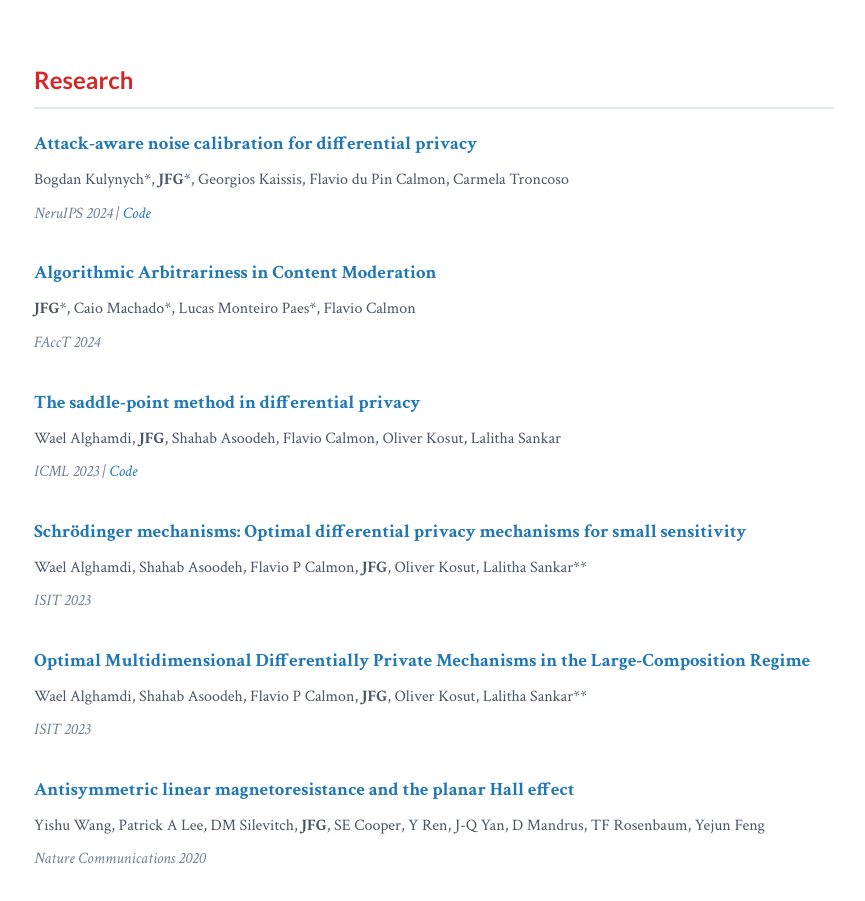
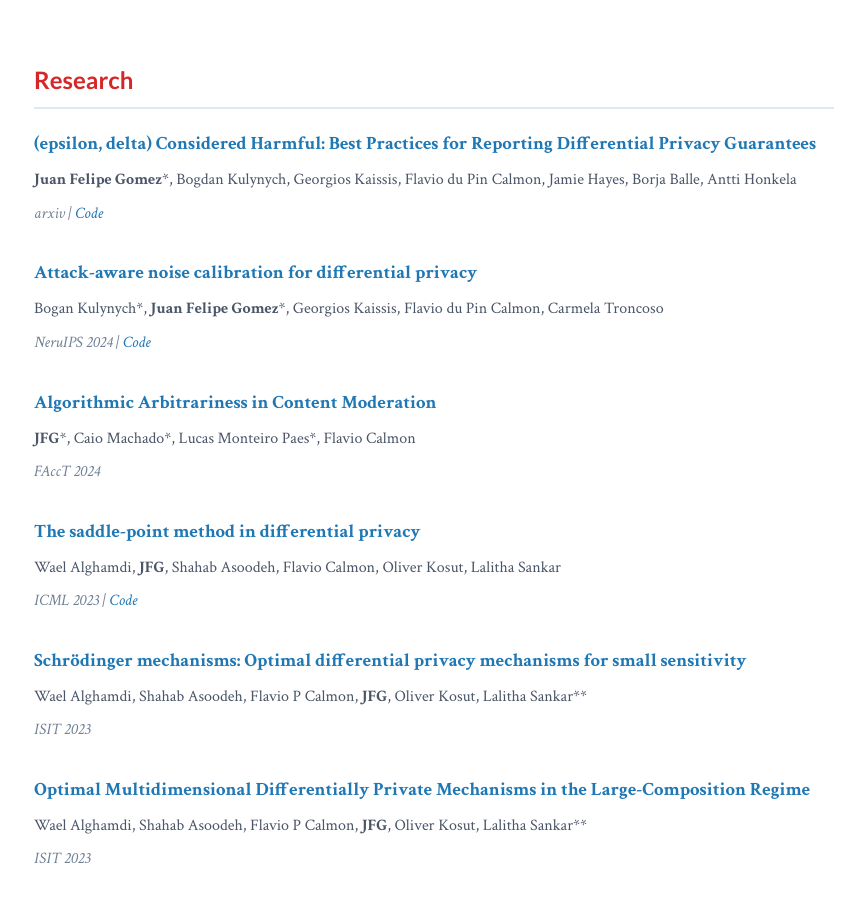
Before and after one commit to Felipe-Gomez/felipe-gomez.github.io, a plain HTML site: page index.html in a window 1280 px wide. Shown: the part 986-1887 px from the top of the page, without its empty margins (206-1071 px from the left). Drawn offline with Linux system fonts and the light colour scheme.

Commit message:
Update index.html
Updated papers

```diff
--- a/index.html
+++ b/index.html
@@ -81,9 +81,18 @@
 
             <section id="research">
                 <h2>Research</h2>
+		<div class="paper">
+                    <h3><a href="https://arxiv.org/abs/2503.10945">(epsilon, delta) Considered Harmful: Best Practices for Reporting Differential Privacy Guarantees</a></h3>
+                    <p class="authors"><strong>Juan Felipe Gomez</strong>*, Bogdan Kulynych, Georgios Kaissis,
+                    Flavio du Pin Calmon, Jamie Hayes, Borja Balle, Antti Honkela</p>
+                    <p class="venue">arxiv |
+                    <span class="paper-links">
+                        <a href="https://github.com/Felipe-Gomez/gdp-numeric">Code</a>
+                    </span>
+                </div>
                 <div class="paper">
                     <h3><a href="https://arxiv.org/abs/2407.02191">Attack-aware noise calibration for differential privacy</a></h3>
-                    <p class="authors">Bogdan Kulynych*, <strong>JFG</strong>*, Georgios Kaissis,
+                    <p class="authors">Bogan Kulynych*, <strong>Juan Felipe Gomez</strong>*, Georgios Kaissis,
                     Flavio du Pin Calmon, Carmela Troncoso</p>
                     <p class="venue">NeruIPS 2024 |
                     <span class="paper-links">
```
